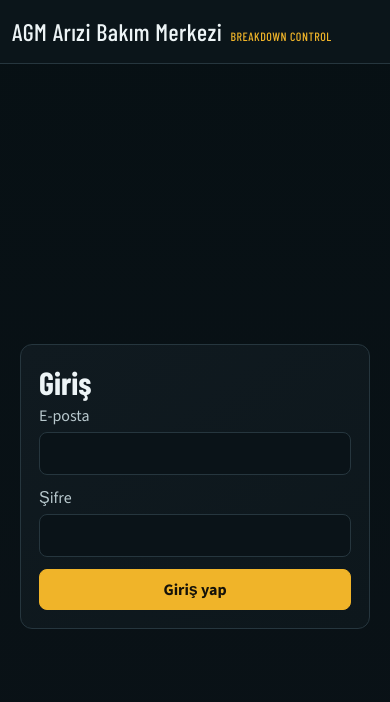
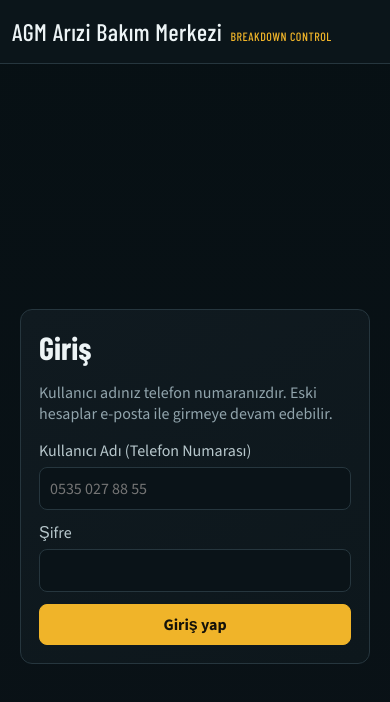
Before and after one commit to yalcinsahin55/agm-arizi-bakim-merkezi, a Next.js app: page /giris in a window 390 px wide. Shown: the top 702 px of the page. Built offline with nearby package versions, Linux system fonts and the light colour scheme; no server answers.

Commit message:
Modify login form to accept phone number as username
Updated login form to use phone number as username and added a note for users.

```diff
--- a/app/giris/page.tsx
+++ b/app/giris/page.tsx
@@ -13,5 +13,5 @@ export default function Login() {
         else
             setError((await x.json()).error || 'Giriş başarısız');
     }
-    return <div className="login"><div className="card"><h1 className="page-title">Giriş</h1><form className="form" onSubmit={submit}><label>E-posta<input value={email} onChange={e => setEmail(e.target.value)} type="email" required/></label><label>Şifre<input value={password} onChange={e => setPassword(e.target.value)} type="password" required/></label>{error && <div className="priority-critical">{error}</div>}<button className="btn primary">Giriş yap</button></form></div></div>;
+    return <div className="login"><div className="card"><h1 className="page-title">Giriş</h1><p className="muted">Kullanıcı adınız telefon numaranızdır. Eski hesaplar e-posta ile girmeye devam edebilir.</p><form className="form" onSubmit={submit}><label>Kullanıcı Adı (Telefon Numarası)<input value={email} onChange={e => setEmail(e.target.value)} type="text" inputMode="tel" placeholder="0535 027 88 55" required autoComplete="username"/></label><label>Şifre<input value={password} onChange={e => setPassword(e.target.value)} type="password" required autoComplete="current-password"/></label>{error && <div className="priority-critical">{error}</div>}<button className="btn primary">Giriş yap</button></form></div></div>;
 }
```
